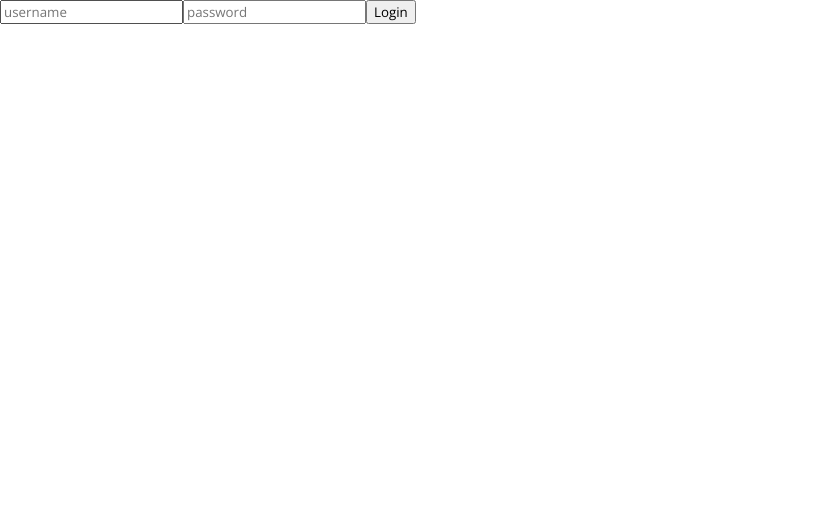
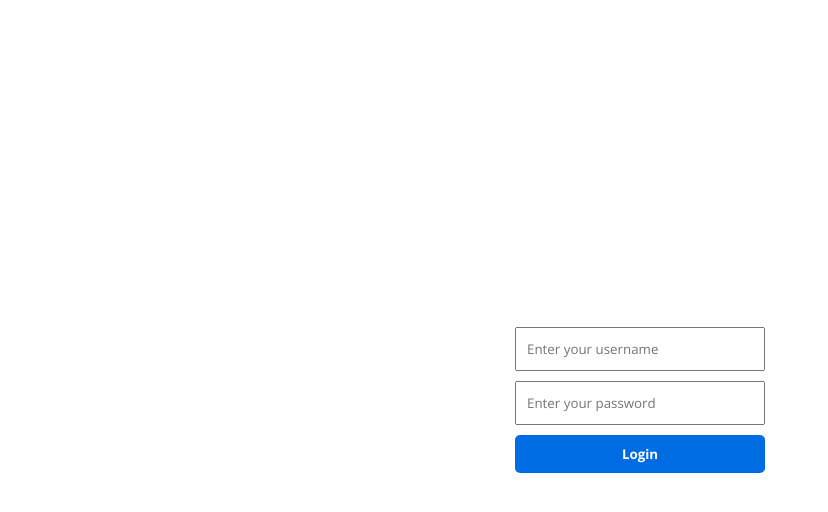
Before and after one commit to m0e78/KEKW, a React (Vite) app: page /login in a window 1280 px wide. Shown: the top 512 px of the page, without its empty margins (0-828 px from the left). Built offline with nearby package versions, Linux system fonts and the light colour scheme.

Commit message:
login css

```diff
--- a/src/pages/login/Login.jsx
+++ b/src/pages/login/Login.jsx
@@ -33,14 +33,14 @@ const Login = () => {
       <div className="lContainer">
         <input
           type="text"
-          placeholder="username"
+          placeholder="Enter your username"
           id="username"
           onChange={handleChange}
           className="lInput"
         />
         <input
           type="password"
-          placeholder="password"
+          placeholder="Enter your password"
           id="password"
           onChange={handleChange}
           className="lInput"
--- a/src/pages/login/login.css
+++ b/src/pages/login/login.css
@@ -0,0 +1,40 @@
+.login {
+  height: 100vh;
+  display: flex;
+  align-items: center;
+  justify-content: center;
+}
+
+.lContainer {
+  display: flex;
+  flex-direction: column;
+  gap: 10px;
+  width: 250px;
+}
+
+.lInput {
+  height: 20px;
+  padding: 10px;
+}
+
+.lButton {
+  border: none;
+  padding: 10px 20px;
+  background-color: #006ce4;
+  color: white;
+  font-weight: bold;
+  cursor: pointer;
+  border-radius: 5px;
+}
+span {
+  color: #d4111e;
+  font-weight: bold;
+  font-family: Helvetica, Arial, sans-serif;
+
+  font-size: 13px;
+  text-align: center;
+}
+.lButton:disabled {
+  background-color: #0071c28c;
+  cursor: not-allowed;
+}
```
